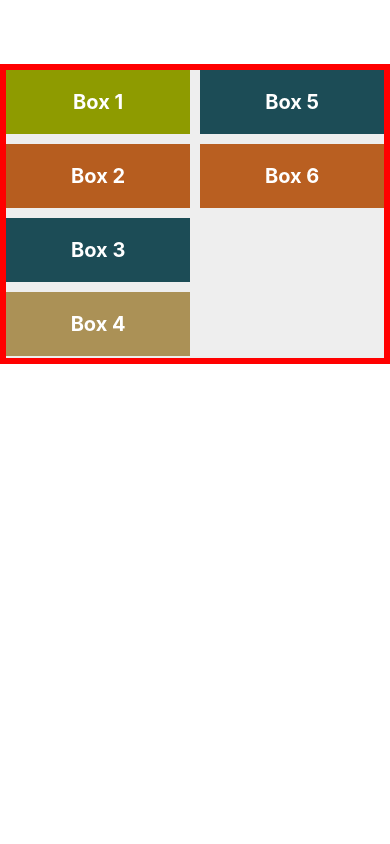
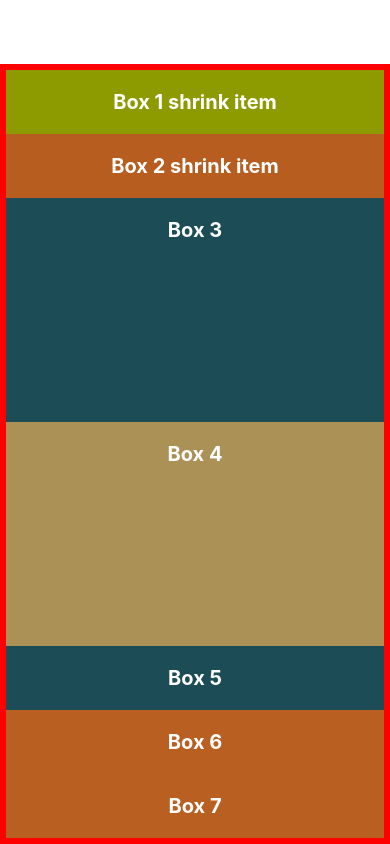
Before and after one commit to jas4code/codevodlution-react-native, a React Native app: screen / in a window 390 px wide. Built offline with nearby package versions, Linux system fonts and the light colour scheme.

Commit message:
Using flexBasis Property

```diff
--- a/App.js
+++ b/App.js
@@ -6,12 +6,13 @@ export default function App() {
 		// <View style={{ backgroundColor: 'plum', flex: 1 }}></View>
 
 		<View style={styles.container}>
-			<Box style={{ backgroundColor: '#8e9b00' }}>Box 1</Box>
-			<Box style={{ backgroundColor: '#b65d1f' }}>Box 2</Box>
-			<Box style={{ backgroundColor: '#1c4c56' }}>Box 3</Box>
-			<Box style={{ backgroundColor: '#ab9156' }}>Box 4</Box>
+			<Box style={{ backgroundColor: '#8e9b00' }}>Box 1 shrink item</Box>
+			<Box style={{ backgroundColor: '#b65d1f' }}>Box 2 shrink item</Box>
+			<Box style={{ backgroundColor: '#1c4c56', flexBasis: 140, flex: 1 }}>Box 3</Box>
+			<Box style={{ backgroundColor: '#ab9156', height: 140, flex: 1 }}>Box 4</Box>
 			<Box style={{ backgroundColor: '#1c4c56' }}>Box 5</Box>
 			<Box style={{ backgroundColor: '#b95f21' }}>Box 6</Box>
+			<Box style={{ backgroundColor: '#b95f21' }}>Box 7</Box>
 		</View>
 	);
 }
@@ -23,11 +24,6 @@ const styles = StyleSheet.create({
 		borderWidth: 6,
 		borderColor: 'red',
 
-		// flex: 1,
-		height: 300,
-		flexWrap: 'wrap',
-		// rowGap: 20,
-		// columnGap: 20,
-		gap: 10,
+		flex: 1,
 	},
 });
```
